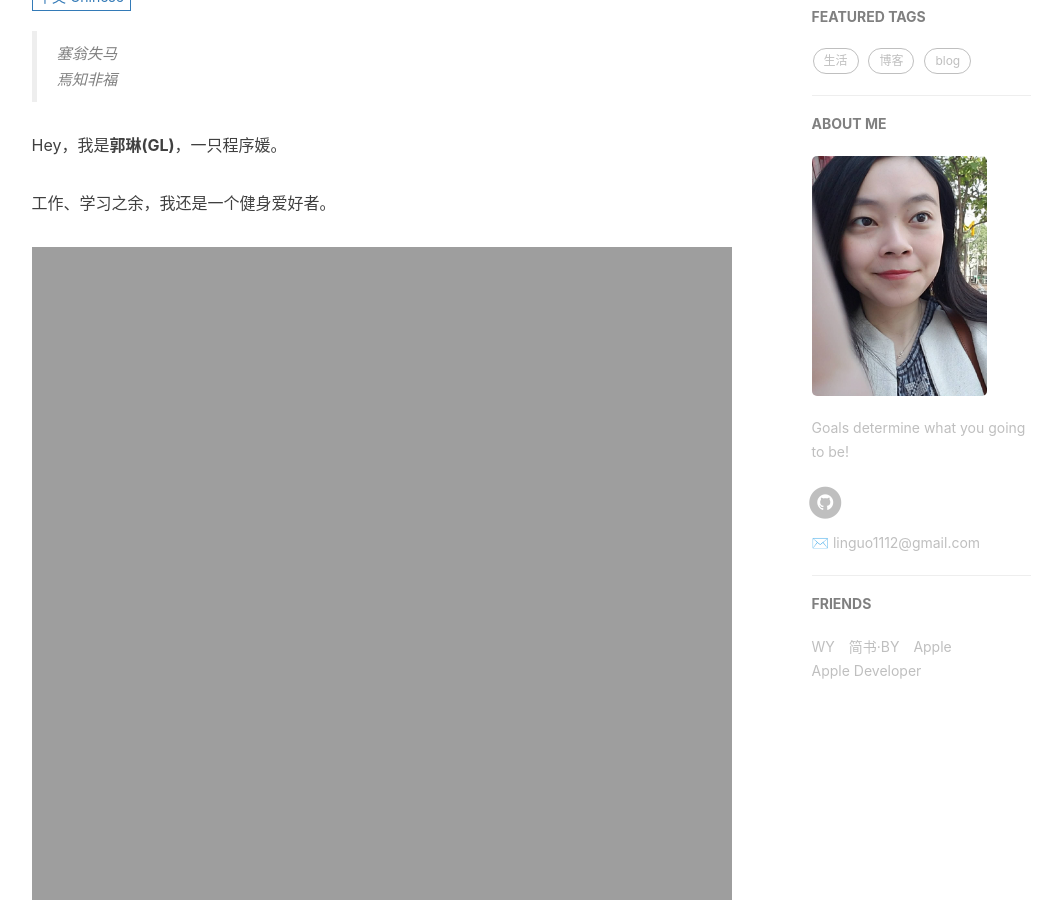
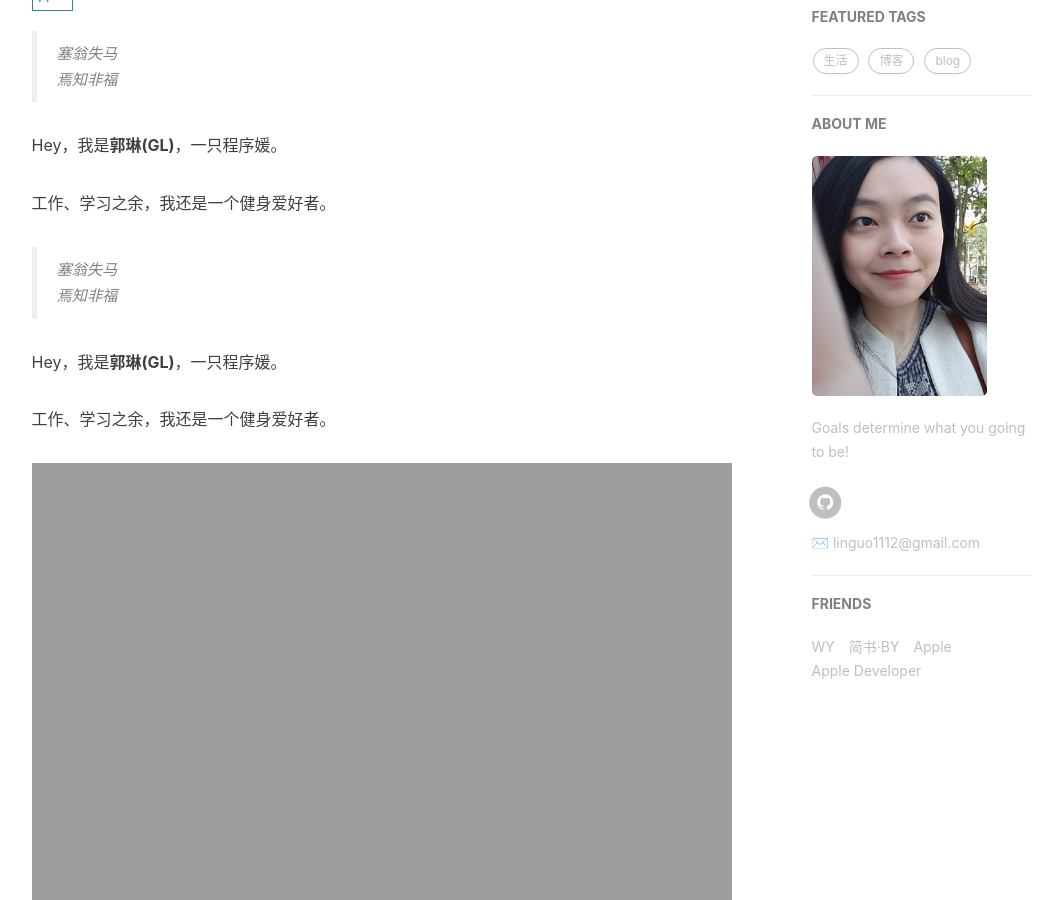
Before and after one commit to linguoguo/fr, a Jekyll site: the page built from about.html, in a window 1280 px wide and 900 px high, scrolled down 470 px. Shown: the whole window, without its empty margins (136-1192 px from the left). Built offline with Jekyll 4.4.1, drawn with Linux system fonts in a browser that asks for light colours; nearby versions of some CDN libraries; comment, search, counter and statistics services are not loaded.

Commit message:
Update about.html

```diff
--- a/about.html
+++ b/about.html
@@ -7,9 +7,33 @@ header-img: "img/post-bg-rwd.jpg"
 
 <!-- Language Selector -->
  <select class="sel-lang" onchange= "onLanChange(this.options[this.options.selectedIndex].value)">
-    <option value="0" selected> 中文 Chinese </option>
-    <option value="1"> 英文 English </option>
+    <option value="0" selected> Fr </option>
+    <option value="1" selected> 中文  </option>
+    <option value="2"> En  </option>
 </select>
+
+<!-- French Version -->
+<div class="fr post-container">
+
+    <!--copied from markdown -->
+    <blockquote><p>塞翁失马<br>
+    焉知非福</p></blockquote>
+
+    <p>Hey，我是<strong>郭琳(GL)</strong>，一只程序媛。</p>
+
+    <p>工作、学习之余，我还是一个健身爱好者。</p>
+
+
+
+    <p></p>
+
+
+</div>
+
+
+
+
+
 
 <!-- Chinese Version -->
 <div class="zh post-container">
```
